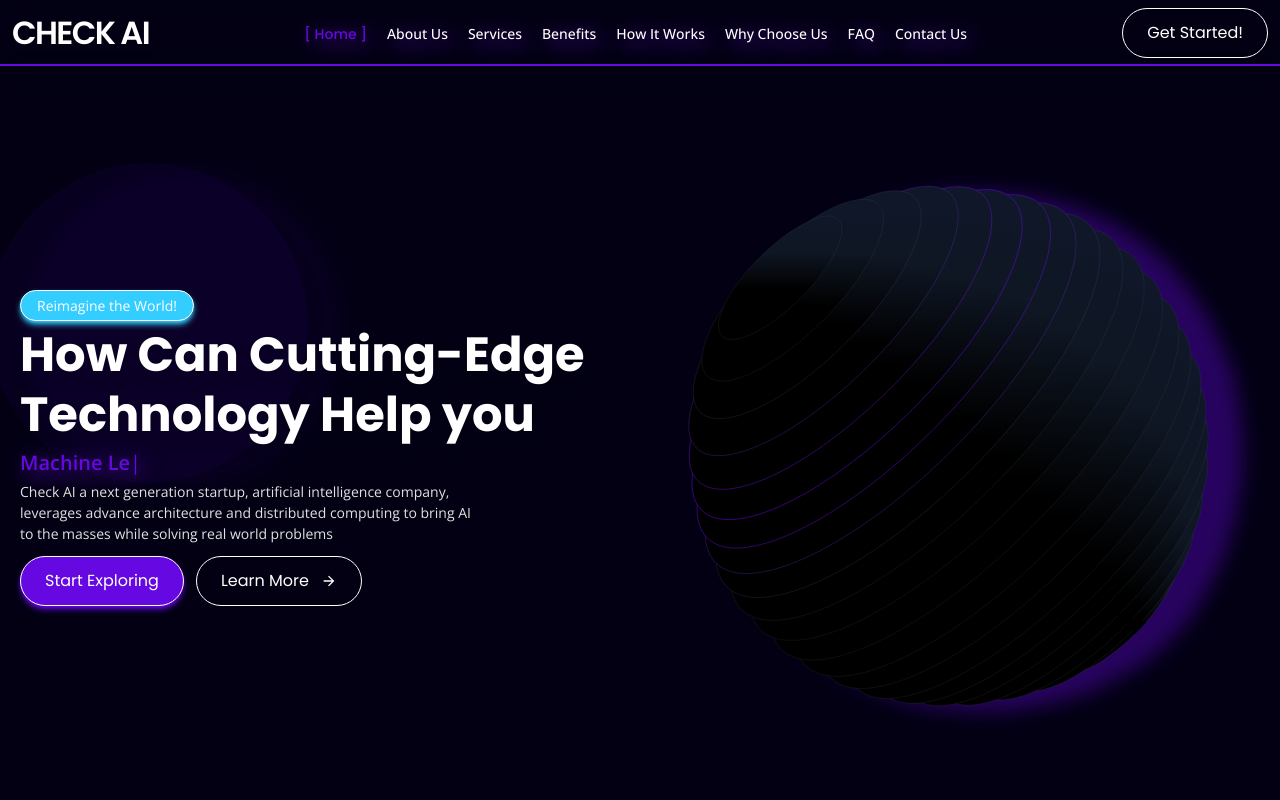
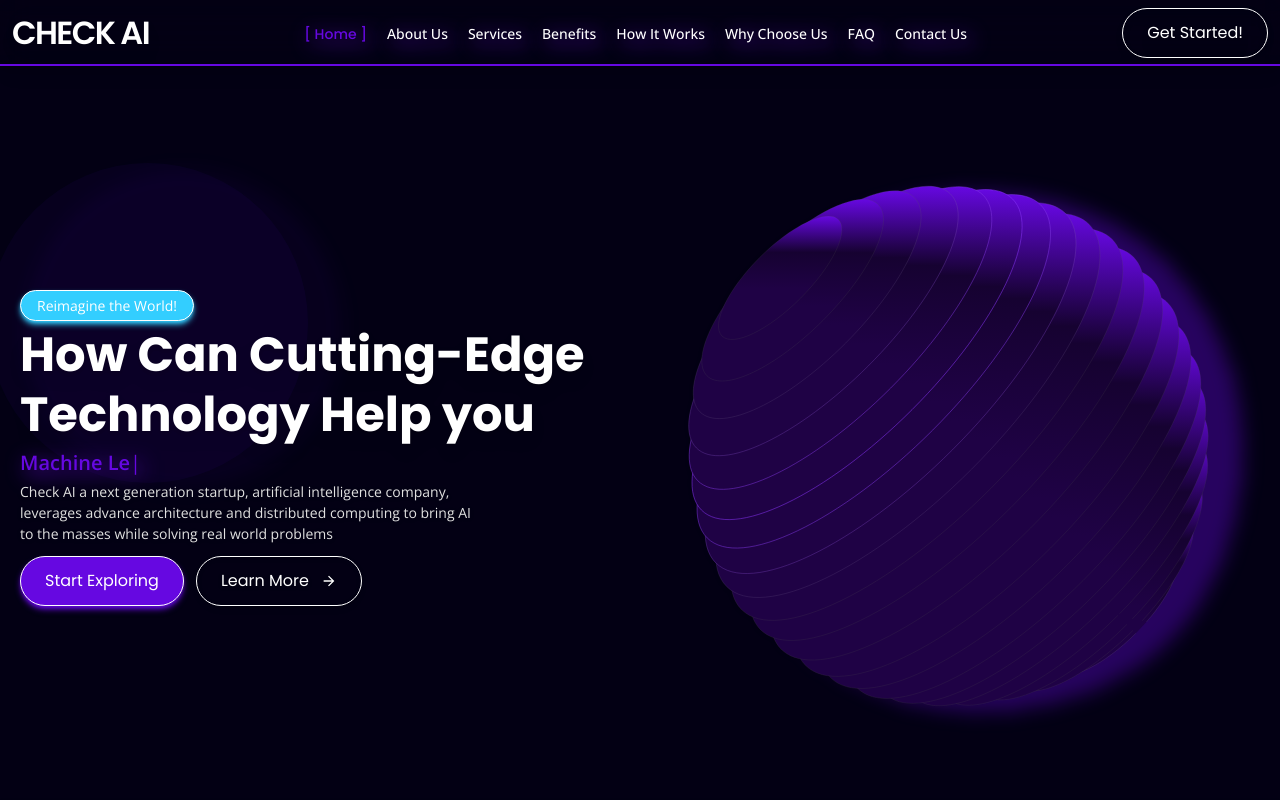
Before and after one commit to yanniro2/cheak-ai, a Next.js app: page / in a window 1280 px wide. Shown: the top 800 px of the page. Built offline with nearby package versions, Linux system fonts and the light colour scheme.

Commit message:
fixed hero banner

```diff
--- a/components/HeroBanner.tsx
+++ b/components/HeroBanner.tsx
@@ -44,7 +44,7 @@ function HeroBanner() {
             anime({
               targets: spherePathEls[i],
               stroke: {
-                value: ["#6608e1", "rgba(80,80,80,.35)"],
+                value: ["#8935f8", "rgba(80,80,80,.35)"],
                 duration: 500,
               },
               translateX: [2, -4],
@@ -123,9 +123,9 @@ function HeroBanner() {
                 x2="5%"
                 y1="0%"
                 y2="15%">
-                <stop stopColor="#0f172a" offset="0%" />
-                <stop stopColor="#0f1724" offset="50%" />
-                <stop stopColor="#030014 #0f172a" offset="100%" />
+                <stop stopColor="#6608e1" offset="0%" />
+                <stop stopColor="#160231" offset="50%" />
+                <stop stopColor="#1f0245" offset="100%" />
               </linearGradient>
             </defs>
             <path d="M361.604 361.238c-24.407 24.408-51.119 37.27-59.662 28.727-8.542-8.543 4.319-35.255 28.726-59.663 24.408-24.407 51.12-37.269 59.663-28.726 8.542 8.543-4.319 35.255-28.727 59.662z" />
```
